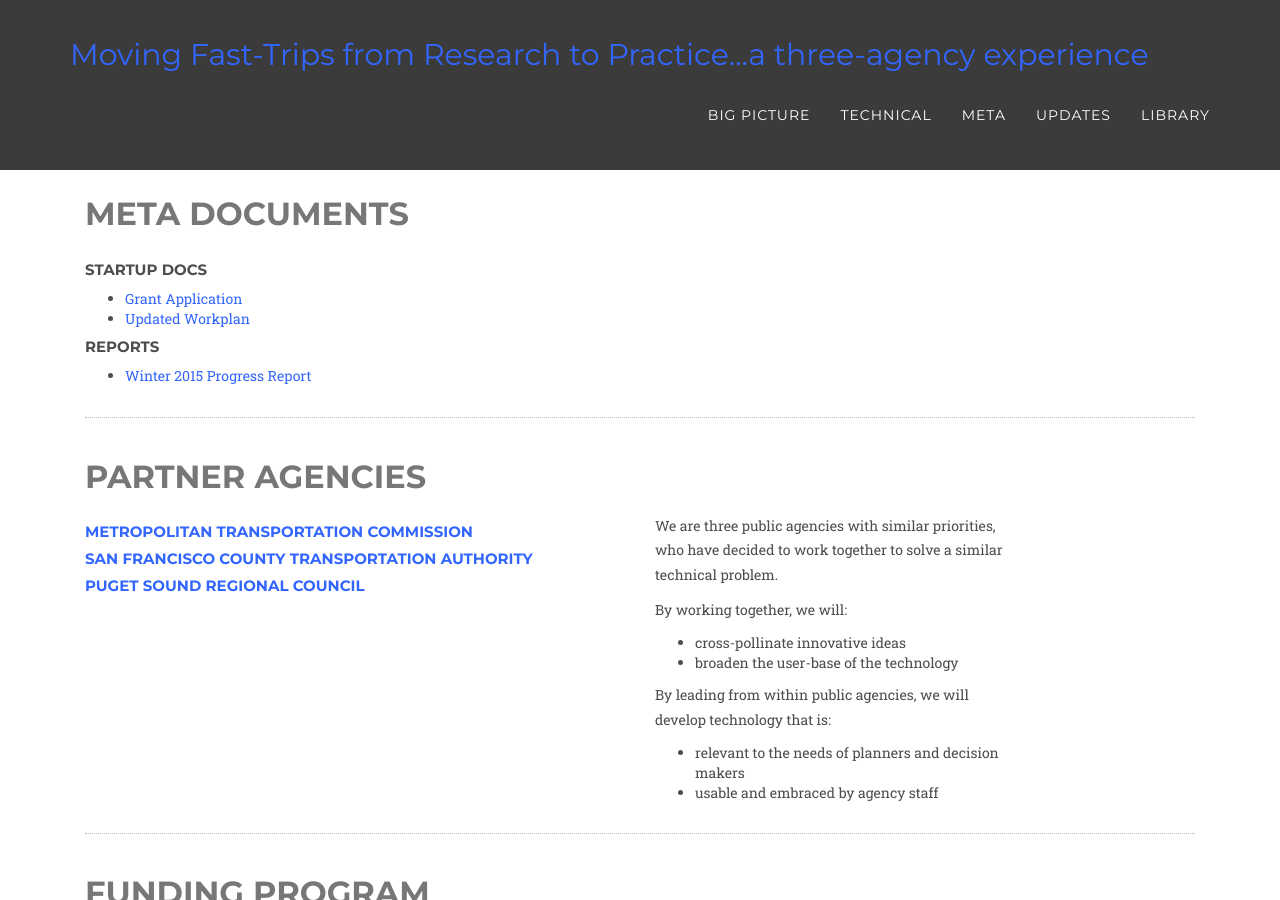
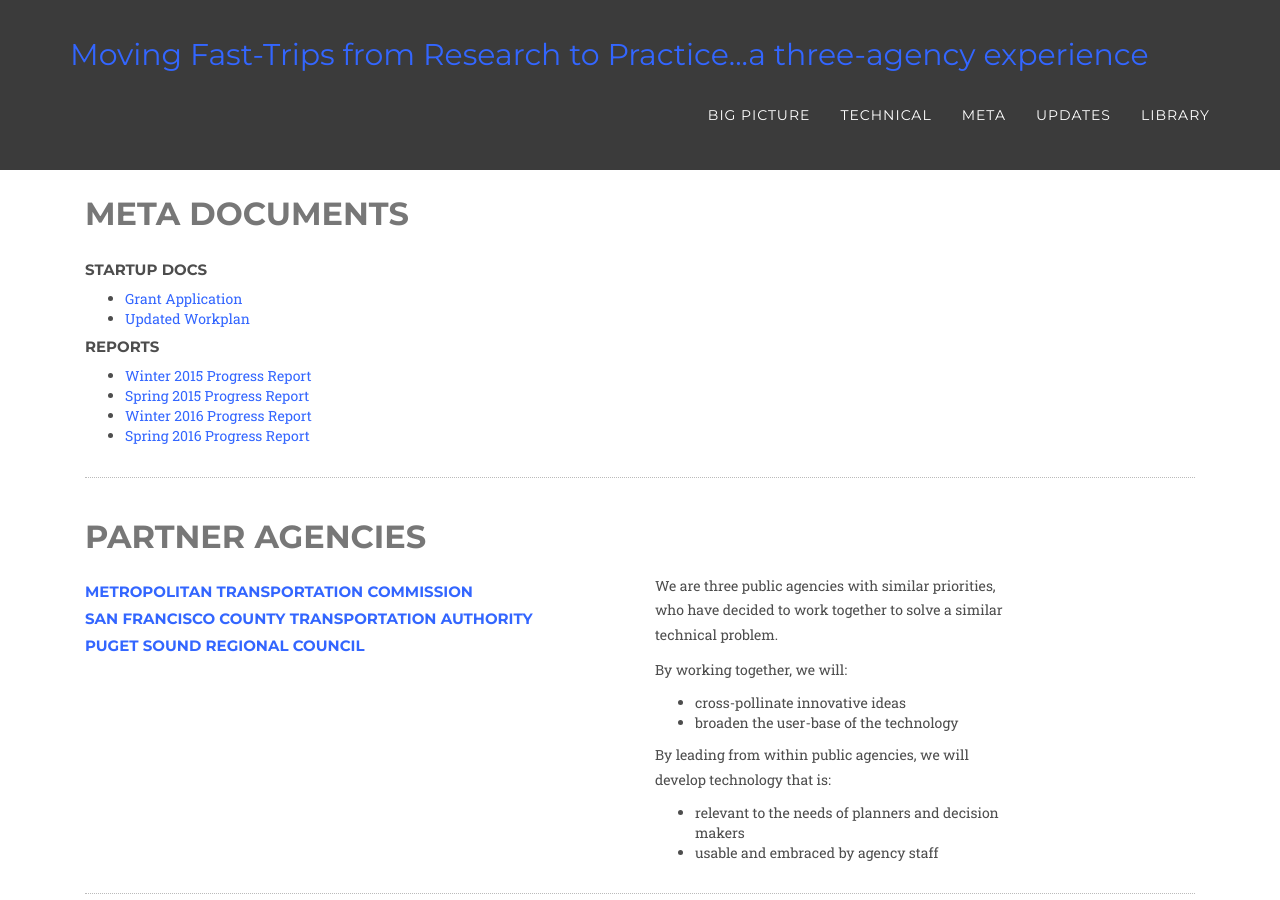
Before and after one commit to BayAreaMetro/fast-trips-project, a Jekyll site: the page built from meta/index.html, in a window 1280 px wide and 900 px high. Built offline with Jekyll 4.4.1, drawn with Linux system fonts in a browser that asks for light colours; some web fonts are replaced.

Commit message:
Add more progress reports to meta page

```diff
--- a/meta/index.html
+++ b/meta/index.html
@@ -28,6 +28,21 @@
                 			  <li>
                 				<a href="{{ site.baseurl }}/library/2015-04-MTC-SHRP2-Quarterly-Progress-Report.pdf">
                     			Winter 2015 Progress Report
+                    			</a>
+                    		  </li>
+                    		  <li>
+                				<a href="{{ site.baseurl }}/library/2015-07-MTC-SHRP2-Quarterly-Progress-Report.pdf">
+                    			Spring 2015 Progress Report
+                    			</a>
+                    		  </li>
+                    		  <li>
+                				<a href="{{ site.baseurl }}/library/2016-01-MTC-SHRP2-Quarterly-Progress-Report.pdf">
+                    			Winter 2016 Progress Report
+                    			</a>
+                    		  </li>
+                    		  <li>
+                				<a href="https://mtcdrive.box.com/s/jrkvqwwl6huwzyot8bb5et2w71j9tf2z">
+                    			Spring 2016 Progress Report
                     			</a>
                     		  </li>
                     		</ul>
```
